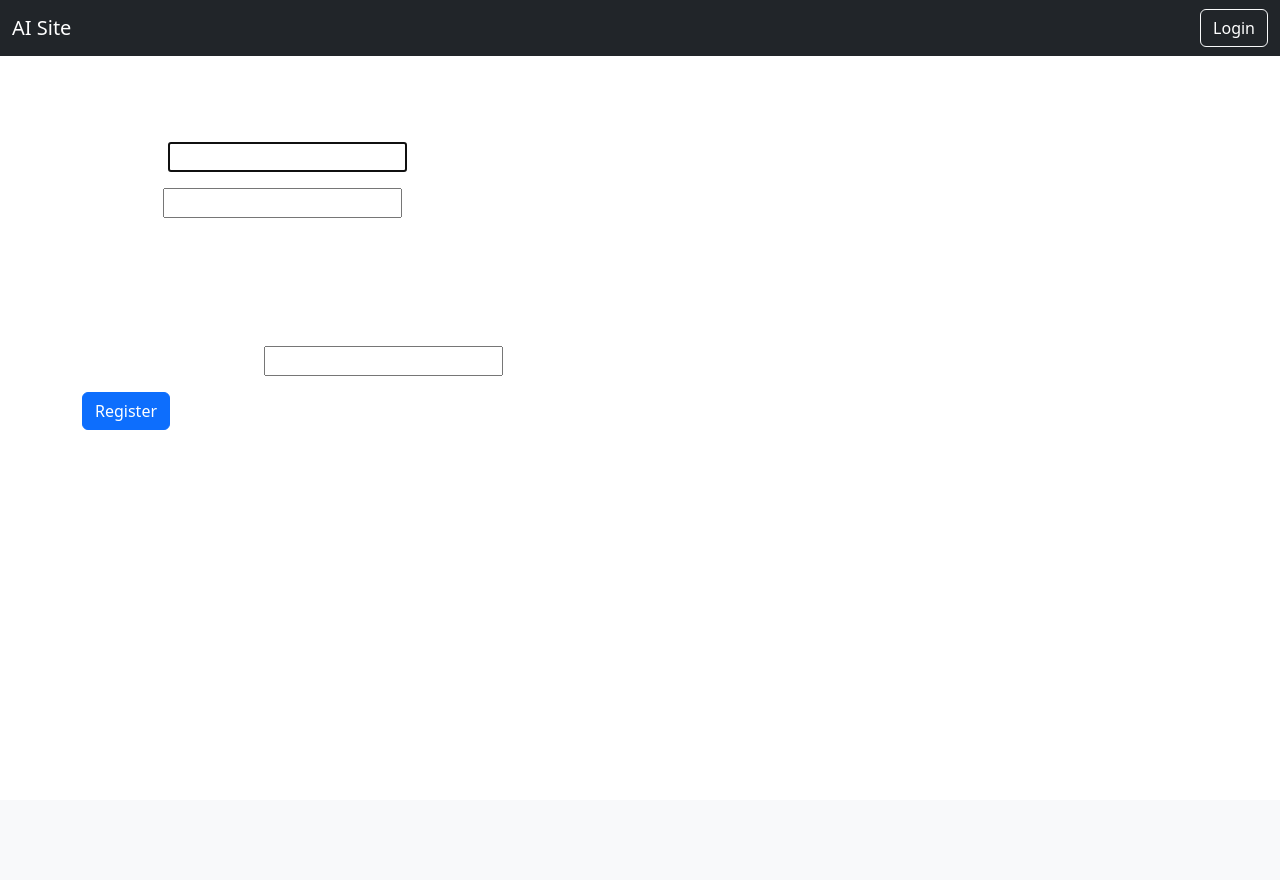
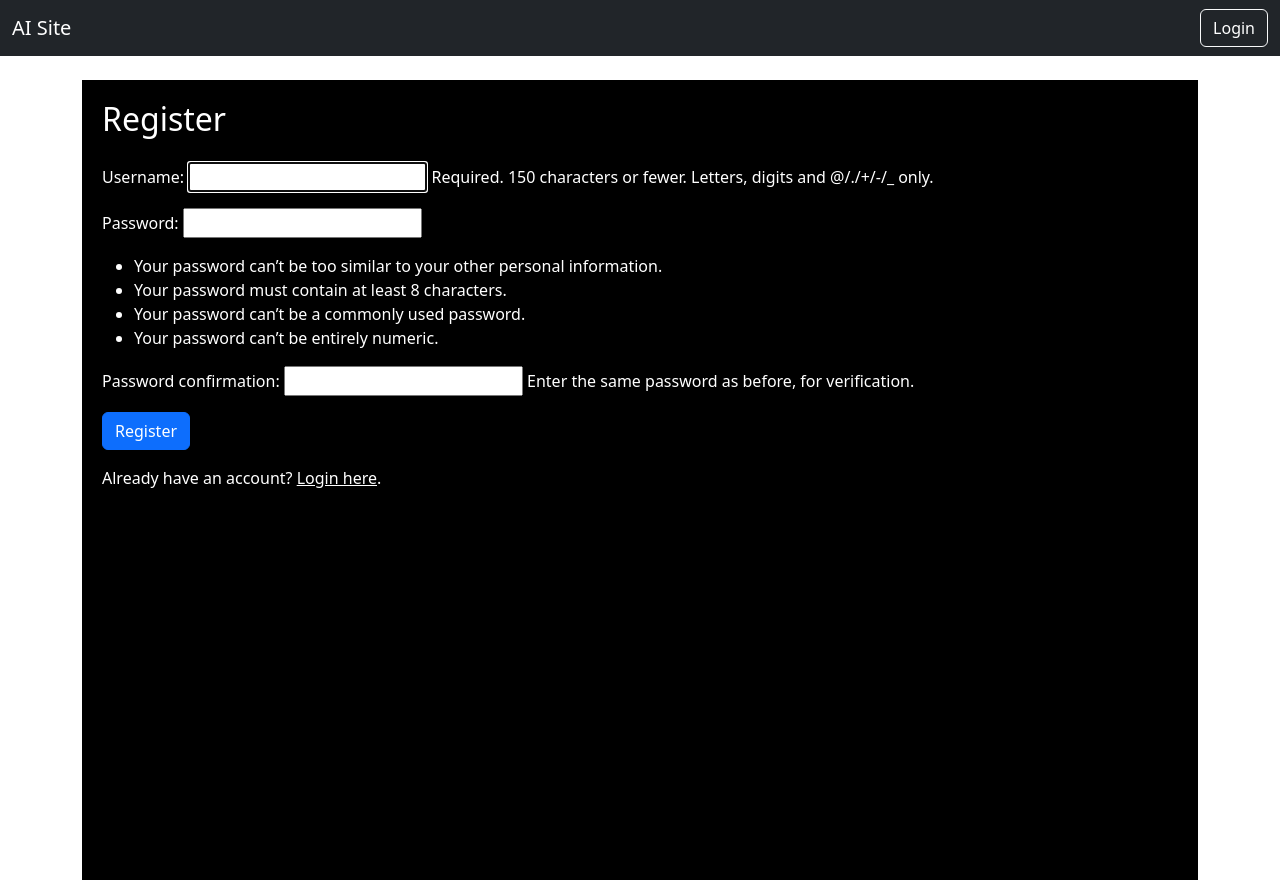
Before and after one commit to ktvgs/Multi-GenAI, a Django app: page /register/ in a window 1280 px wide. Before the commit the page ends 430 px from the top, so only its background shows below. Run offline with Django 5.2, Linux system fonts and the light colour scheme; some libraries are stand-ins or nearby versions.

Commit message:
creds page sorted

```diff
--- a/users/templates/users/login.html
+++ b/users/templates/users/login.html
@@ -2,6 +2,7 @@
 {% block title %}Login{% endblock %}
 {% load static %}
 {% block content %}
+<div style="background-color: black; padding: 20px; min-height: 100vh;">
     <h2>Login</h2>
     <form method="POST" class="mt-4">
         {% csrf_token %}
@@ -9,4 +10,5 @@
         <button type="submit" class="btn btn-success">Login</button>
     </form>
     <p class="mt-3">Don't have an account? <a href="{% url 'register' %}">Register here</a>.</p>
+</div>
 {% endblock %}
--- a/users/templates/users/register.html
+++ b/users/templates/users/register.html
@@ -1,6 +1,7 @@
 {% extends 'users/base.html' %}
 {% block title %}Register{% endblock %}
 {% block content %}
+<div style="background-color: black; padding: 20px; min-height: 100vh;">
     <h2>Register</h2>
     <form method="POST" class="mt-4">
         {% csrf_token %}
@@ -8,4 +9,5 @@
         <button type="submit" class="btn btn-primary">Register</button>
     </form>
     <p class="mt-3">Already have an account? <a href="{% url 'login' %}">Login here</a>.</p>
+</div>
 {% endblock %}
```
Also changed, not shown: db.sqlite3. Lines whose indentation alone changed are shown as unchanged.
